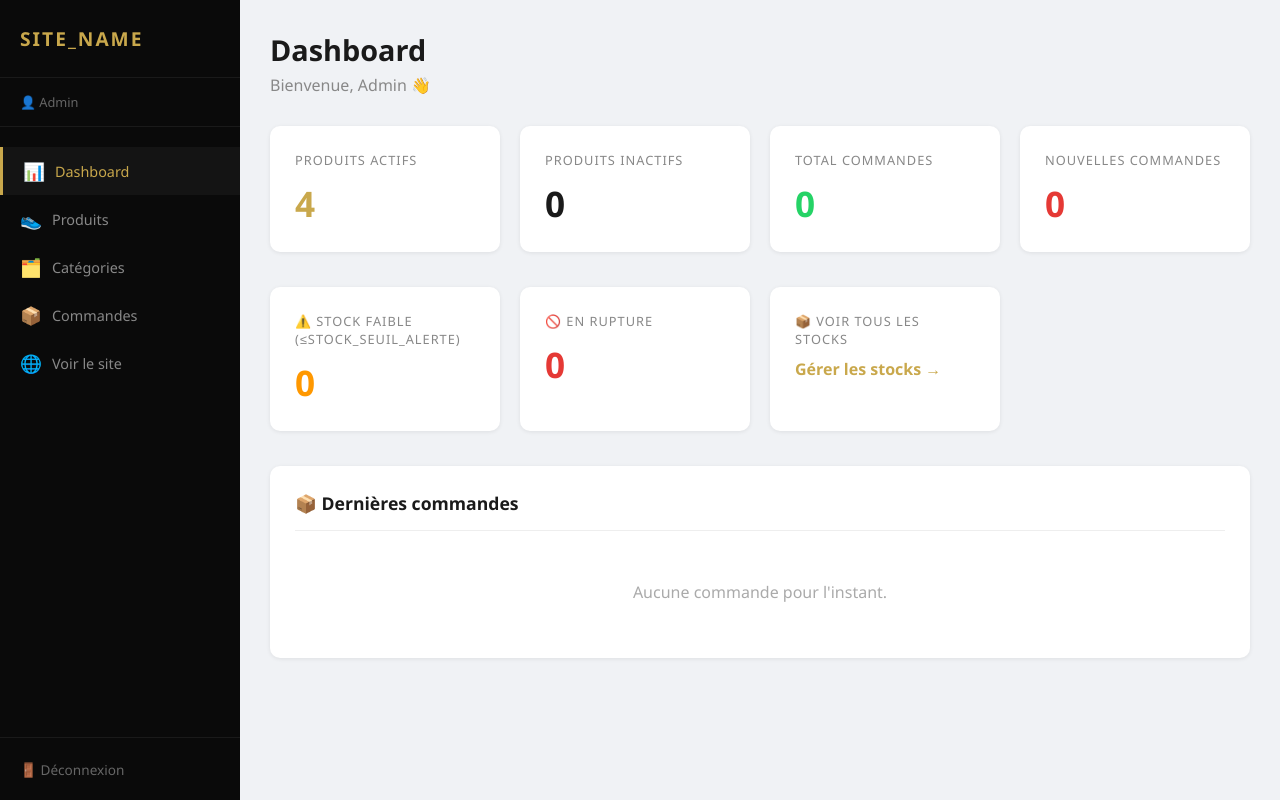
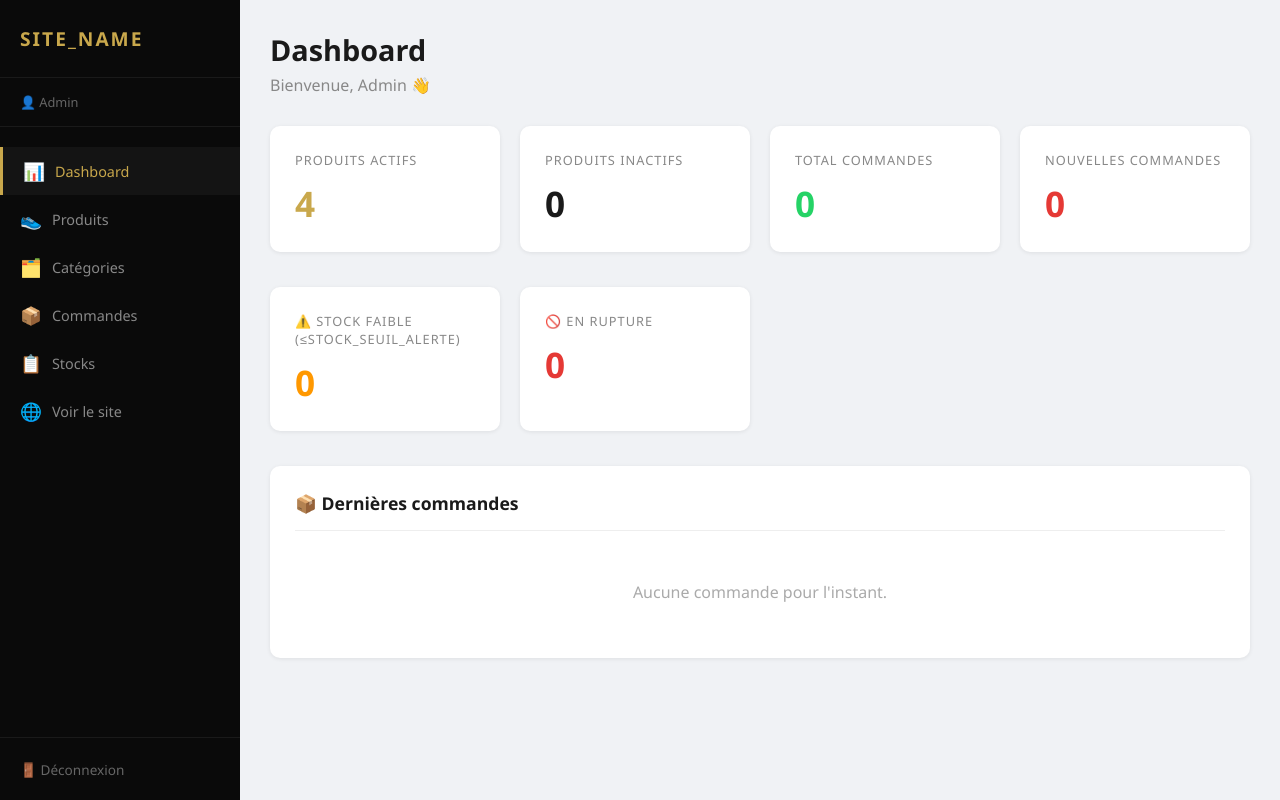
Before and after one commit to KHASSIM11/vitrinup, a PHP site: page /admin in a window 1280 px wide. Run offline with PHP 8.4, Linux system fonts and the light colour scheme; a user stored in the database is signed in; data comes from the database, SQL or seed files in the repository; data that the repository does not hold is empty; some libraries are stand-ins or nearby versions.

Commit message:
feat: déplacer lien stocks du dashboard vers la sidebar admin

```diff
--- a/views/admin/categories/form.php
+++ b/views/admin/categories/form.php
@@ -64,6 +64,7 @@
         <a href="<?= URL_ROOT ?>/admin/produits"><span>👟</span> Produits</a>
         <a href="<?= URL_ROOT ?>/admin/categories" class="active"><span>🗂️</span> Catégories</a>
         <a href="<?= URL_ROOT ?>/admin/commandes"><span>📦</span> Commandes</a>
+        <a href="<?= URL_ROOT ?>/admin/stocks"><span>📋</span> Stocks</a>
         <a href="<?= URL_ROOT ?>" target="_blank"><span>🌐</span> Voir le site</a>
     </nav>
     <div class="logout"><a href="<?= URL_ROOT ?>/admin/logout">🚪 Déconnexion</a></div>
--- a/views/admin/categories/index.php
+++ b/views/admin/categories/index.php
@@ -75,6 +75,7 @@
         <a href="<?= URL_ROOT ?>/admin/produits"><span>👟</span> Produits</a>
         <a href="<?= URL_ROOT ?>/admin/categories" class="active"><span>🗂️</span> Catégories</a>
         <a href="<?= URL_ROOT ?>/admin/commandes"><span>📦</span> Commandes</a>
+        <a href="<?= URL_ROOT ?>/admin/stocks"><span>📋</span> Stocks</a>
         <a href="<?= URL_ROOT ?>" target="_blank"><span>🌐</span> Voir le site</a>
     </nav>
     <div class="logout"><a href="<?= URL_ROOT ?>/admin/logout">🚪 Déconnexion</a></div>
--- a/views/admin/commandes/index.php
+++ b/views/admin/commandes/index.php
@@ -112,6 +112,7 @@
         <a href="<?= URL_ROOT ?>/admin/produits"><span>👟</span> Produits</a>
         <a href="<?= URL_ROOT ?>/admin/categories"><span>🗂️</span> Catégories</a>
         <a href="<?= URL_ROOT ?>/admin/commandes" class="active"><span>📦</span> Commandes</a>
+        <a href="<?= URL_ROOT ?>/admin/stocks"><span>📋</span> Stocks</a>
         <a href="<?= URL_ROOT ?>" target="_blank"><span>🌐</span> Voir le site</a>
     </nav>
     <div class="logout"><a href="<?= URL_ROOT ?>/admin/logout">🚪 Déconnexion</a></div>
--- a/views/admin/commandes/voir.php
+++ b/views/admin/commandes/voir.php
@@ -73,6 +73,7 @@
         <a href="<?= URL_ROOT ?>/admin/produits"><span>👟</span> Produits</a>
         <a href="<?= URL_ROOT ?>/admin/categories"><span>🗂️</span> Catégories</a>
         <a href="<?= URL_ROOT ?>/admin/commandes" class="active"><span>📦</span> Commandes</a>
+        <a href="<?= URL_ROOT ?>/admin/stocks"><span>📋</span> Stocks</a>
         <a href="<?= URL_ROOT ?>" target="_blank"><span>🌐</span> Voir le site</a>
     </nav>
     <div class="logout"><a href="<?= URL_ROOT ?>/admin/logout">🚪 Déconnexion</a></div>
--- a/views/admin/dashboard.php
+++ b/views/admin/dashboard.php
@@ -145,6 +145,7 @@
         <a href="<?= URL_ROOT ?>/admin/produits"><span class="icon">👟</span> Produits</a>
         <a href="<?= URL_ROOT ?>/admin/categories"><span class="icon">🗂️</span> Catégories</a>
         <a href="<?= URL_ROOT ?>/admin/commandes"><span class="icon">📦</span> Commandes</a>
+        <a href="<?= URL_ROOT ?>/admin/stocks"><span class="icon">📋</span> Stocks</a>
         <a href="<?= URL_ROOT ?>" target="_blank"><span class="icon">🌐</span> Voir le site</a>
     </nav>
     <div class="logout">
@@ -188,12 +189,6 @@
         <div class="stat-card">
             <div class="label">🚫 En rupture</div>
             <div class="value red"><?= $nbRupture ?></div>
-        </div>
-        <div class="stat-card">
-            <div class="label">📦 Voir tous les stocks</div>
-            <div class="value" style="font-size:1rem;margin-top:8px;">
-                <a href="<?= URL_ROOT ?>/admin/stocks" style="color:#c9a84c;text-decoration:none;font-weight:600;">Gérer les stocks →</a>
-            </div>
         </div>
     </div>
 
--- a/views/admin/produits/form.php
+++ b/views/admin/produits/form.php
@@ -95,6 +95,7 @@
         <a href="<?= URL_ROOT ?>/admin/produits" class="active"><span>👟</span> Produits</a>
         <a href="<?= URL_ROOT ?>/admin/categories"><span>🗂️</span> Catégories</a>
         <a href="<?= URL_ROOT ?>/admin/commandes"><span>📦</span> Commandes</a>
+        <a href="<?= URL_ROOT ?>/admin/stocks"><span>📋</span> Stocks</a>
         <a href="<?= URL_ROOT ?>" target="_blank"><span>🌐</span> Voir le site</a>
     </nav>
     <div class="logout"><a href="<?= URL_ROOT ?>/admin/logout">🚪 Déconnexion</a></div>
--- a/views/admin/produits/index.php
+++ b/views/admin/produits/index.php
@@ -86,6 +86,7 @@
         <a href="<?= URL_ROOT ?>/admin/produits" class="active"><span>👟</span> Produits</a>
         <a href="<?= URL_ROOT ?>/admin/categories"><span>🗂️</span> Catégories</a>
         <a href="<?= URL_ROOT ?>/admin/commandes"><span>📦</span> Commandes</a>
+        <a href="<?= URL_ROOT ?>/admin/stocks"><span>📋</span> Stocks</a>
         <a href="<?= URL_ROOT ?>" target="_blank"><span>🌐</span> Voir le site</a>
     </nav>
     <div class="logout"><a href="<?= URL_ROOT ?>/admin/logout">🚪 Déconnexion</a></div>
--- a/views/admin/stocks/index.php
+++ b/views/admin/stocks/index.php
@@ -190,9 +190,9 @@
     <nav>
         <a href="<?= URL_ROOT ?>/admin"><span>📊</span> Dashboard</a>
         <a href="<?= URL_ROOT ?>/admin/produits"><span>👟</span> Produits</a>
-        <a href="<?= URL_ROOT ?>/admin/stocks" class="active"><span>📦</span> Stocks</a>
         <a href="<?= URL_ROOT ?>/admin/categories"><span>🗂️</span> Catégories</a>
         <a href="<?= URL_ROOT ?>/admin/commandes"><span>📦</span> Commandes</a>
+        <a href="<?= URL_ROOT ?>/admin/stocks" class="active"><span>📋</span> Stocks</a>
         <a href="<?= URL_ROOT ?>" target="_blank"><span>🌐</span> Voir le site</a>
     </nav>
     <div class="logout"><a href="<?= URL_ROOT ?>/admin/logout">🚪 Déconnexion</a></div>
```
